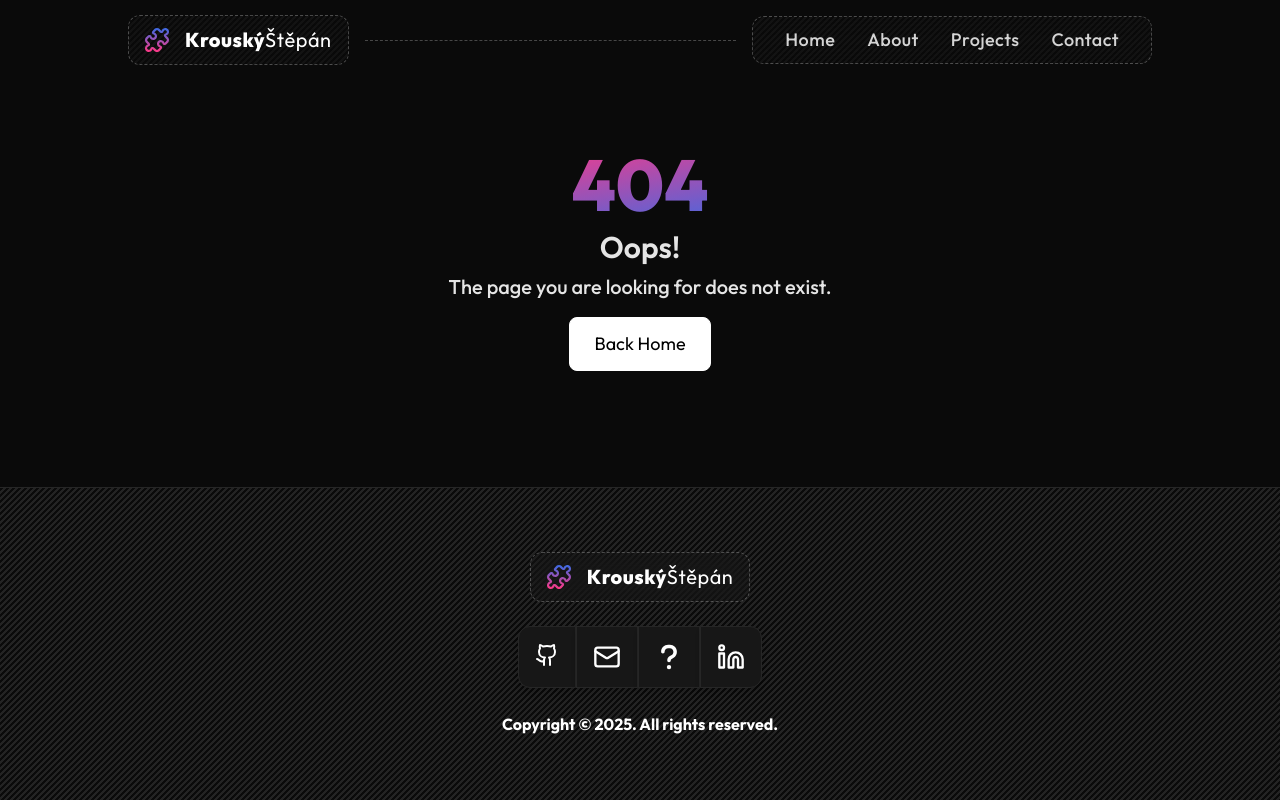
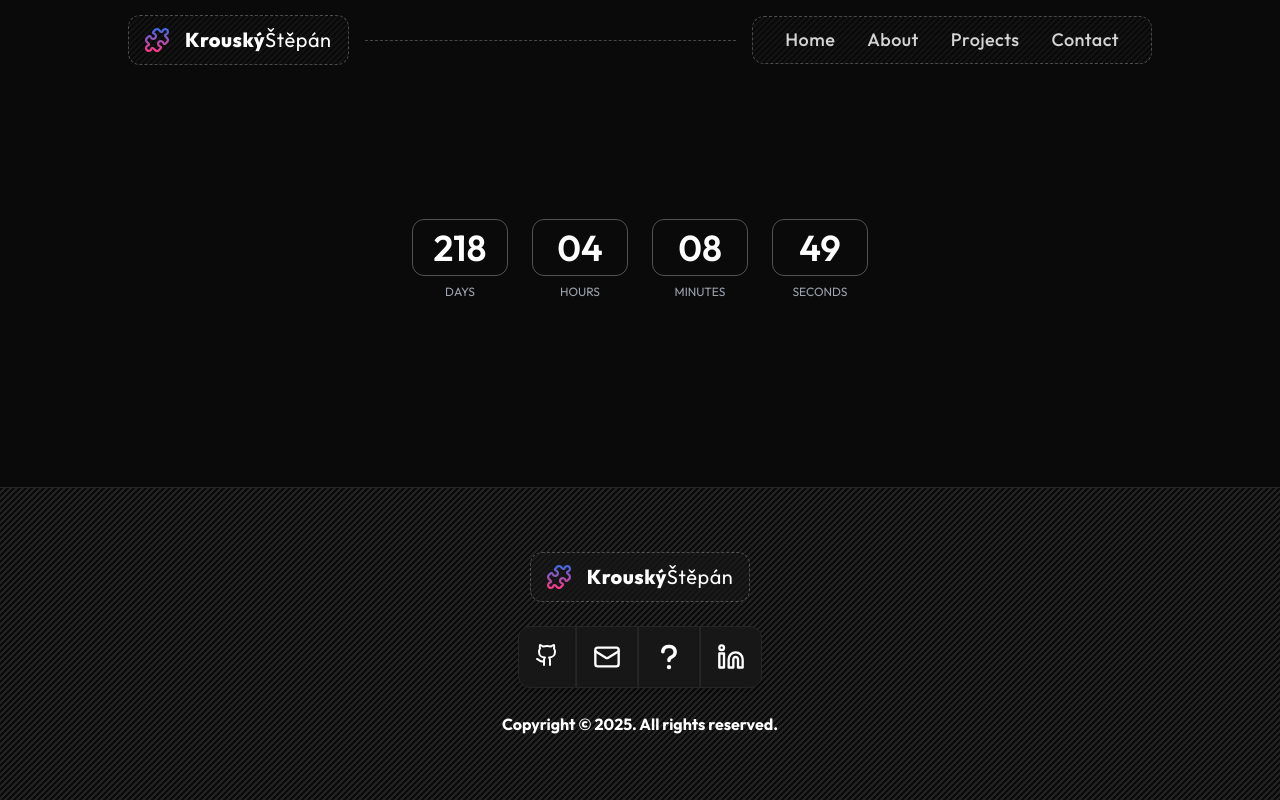
Before and after one commit to krouskystepan/portfolio, a Next.js app: page /c in a window 1280 px wide. Before the commit this address had no page. Built offline with nearby package versions, Linux system fonts and the light colour scheme.

Commit message:
add countdown

```diff
--- /dev/null
+++ b/app/c/page.tsx
@@ -0,0 +1,155 @@
+'use client'
+
+import { useEffect, useMemo, useState } from 'react'
+import { motion, AnimatePresence } from 'framer-motion'
+import { Smile } from 'lucide-react'
+
+const CountdownPage = () => {
+  const targetDate = useMemo(() => new Date('2025-10-31T23:00:00Z'), [])
+
+  return (
+    <div className="flex flex-1 flex-col items-center justify-center">
+      <Countdown target={targetDate} title="" />
+    </div>
+  )
+}
+
+type CountdownTarget = Date | string | number
+
+interface CountdownProps {
+  target?: CountdownTarget
+  title?: string
+  onComplete?: () => void
+}
+
+function toDate(target?: CountdownTarget): Date {
+  if (!target) return new Date(Date.now() + 10 * 60 * 1000)
+  if (target instanceof Date) return target
+  const d = new Date(target)
+  return isNaN(d.getTime()) ? new Date() : d
+}
+
+function clampNonNegative(n: number): number {
+  return n < 0 ? 0 : n
+}
+
+function getTimeParts(msRemaining: number) {
+  const totalSeconds = Math.floor(clampNonNegative(msRemaining) / 1000)
+  const days = Math.floor(totalSeconds / 86400)
+  const hours = Math.floor((totalSeconds % 86400) / 3600)
+  const minutes = Math.floor((totalSeconds % 3600) / 60)
+  const seconds = totalSeconds % 60
+  return { days, hours, minutes, seconds }
+}
+
+function pad2(n: number): string {
+  return n.toString().padStart(2, '0')
+}
+
+const Digit = ({ value, label }: { value: string; label: string }) => (
+  <div className="flex flex-col items-center">
+    <div className="relative aspect-[5/3] w-24 overflow-hidden rounded-xl border border-neutral-600">
+      <AnimatePresence mode="popLayout" initial={false}>
+        <motion.span
+          key={value}
+          initial={{ y: 20, opacity: 0 }}
+          animate={{ y: 0, opacity: 1 }}
+          exit={{ y: -20, opacity: 0 }}
+          transition={{ duration: 0.35, ease: 'easeInOut' }}
+          className="absolute inset-0 flex items-center justify-center text-4xl font-semibold text-white"
+        >
+          {value}
+        </motion.span>
+      </AnimatePresence>
+    </div>
+    <div className="mt-2 text-xs uppercase text-gray-400">{label}</div>
+  </div>
+)
+
+export function Smiles() {
+  const smiles = [0, 1] // three instances
+  const delayStep = 2.5 // seconds between starts
+
+  return (
+    <div className="flex items-center justify-center gap-4">
+      {smiles.map((i) => (
+        <motion.div
+          key={i}
+          initial={{ rotate: 0 }}
+          animate={{ rotate: [0, 360] }}
+          transition={{
+            duration: 5,
+            repeat: Infinity,
+            ease: 'linear',
+            delay: i * delayStep,
+          }}
+          className="select-none text-6xl font-light text-neutral-300"
+        >
+          <Smile size={82} />
+        </motion.div>
+      ))}
+    </div>
+  )
+}
+
+function Countdown({ target, title, onComplete }: CountdownProps) {
+  const targetDate = useMemo(() => toDate(target), [target])
+  const [now, setNow] = useState<number>(() => Date.now())
+
+  const msRemaining = Math.max(0, targetDate.getTime() - now)
+  const { days, hours, minutes, seconds } = getTimeParts(msRemaining)
+
+  console.log(msRemaining)
+  const isOver = msRemaining <= 0
+
+  useEffect(() => {
+    if (isOver) {
+      onComplete?.()
+      return
+    }
+    const id = setInterval(() => setNow(Date.now()), 1000)
+    return () => clearInterval(id)
+  }, [isOver, onComplete])
+
+  return (
+    <div className="flex flex-col items-center justify-center text-white">
+      {title && (
+        <motion.h1
+          initial={{ opacity: 0, y: -20 }}
+          animate={{ opacity: 1, y: 0 }}
+          transition={{ duration: 0.6 }}
+          className="mb-8 text-center text-4xl font-bold"
+        >
+          {title}
+        </motion.h1>
+      )}
+
+      {isOver ? (
+        <Smiles />
+      ) : (
+        <div className="grid grid-cols-2 gap-6 sm:grid-cols-4">
+          <AnimatePresence mode="popLayout">
+            {days > 0 && (
+              <Digit
+                key={`d-${days}`}
+                value={String(days)}
+                label={days === 1 ? 'day' : 'days'}
+              />
+            )}
+          </AnimatePresence>
+          <Digit value={pad2(hours)} label={hours === 1 ? 'hour' : 'hours'} />
+          <Digit
+            value={pad2(minutes)}
+            label={minutes === 1 ? 'minute' : 'minutes'}
+          />
+          <Digit
+            value={pad2(seconds)}
+            label={seconds === 1 ? 'second' : 'seconds'}
+          />
+        </div>
+      )}
+    </div>
+  )
+}
+
+export default CountdownPage
```
